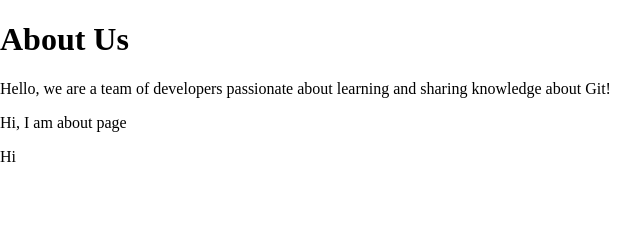
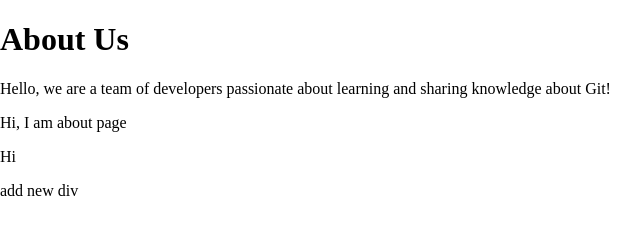
Before and after one commit to sahelidgp/learning-git, a plain HTML site: page about.html in a window 1280 px wide. Shown: the full height of the page, 0-640 px from the left. Drawn offline with Linux system fonts and the light colour scheme.

Commit message:
add new div

```diff
--- a/about.html
+++ b/about.html
@@ -11,5 +11,6 @@
     <p>Hello, we are a team of developers passionate about learning and sharing knowledge about Git!</p>
     <p>Hi, I am about page</p>
     <p>Hi </p>
+    <div>add new div</div>
 </body>
 </html>
```
